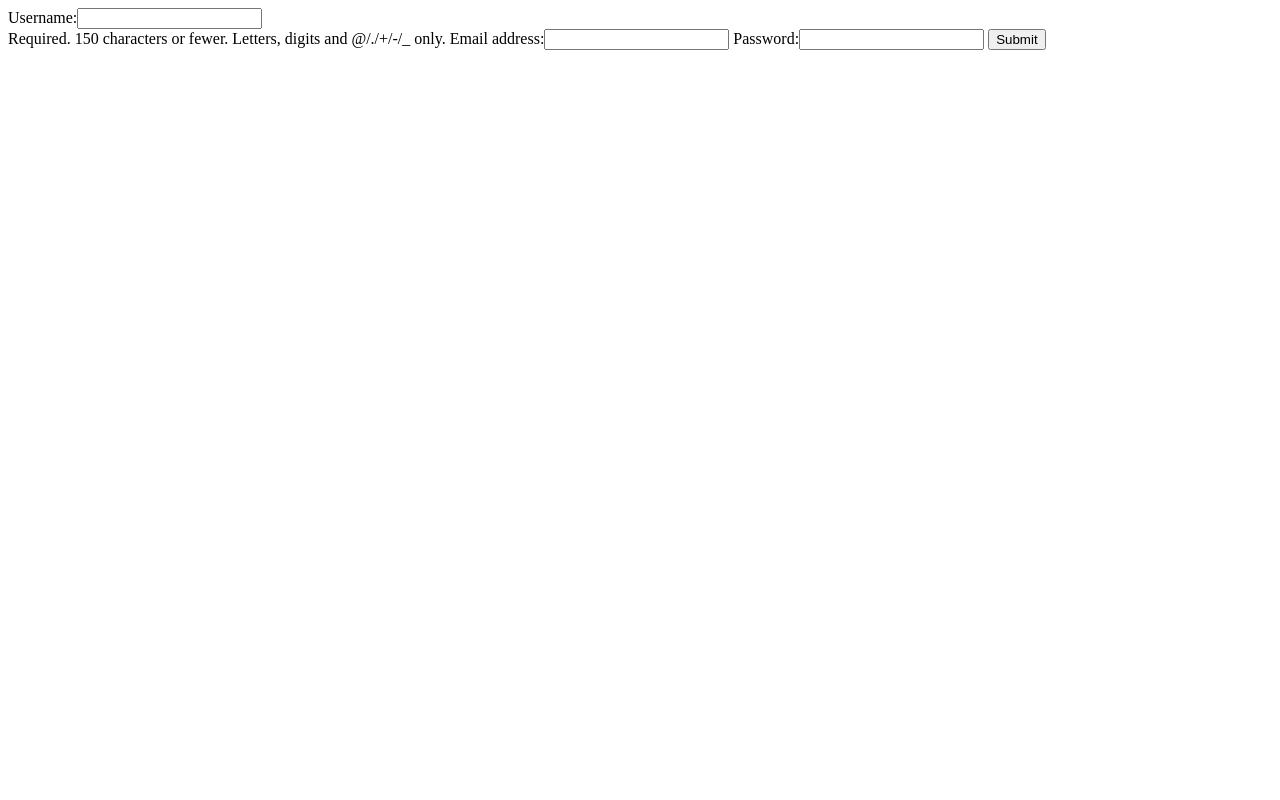
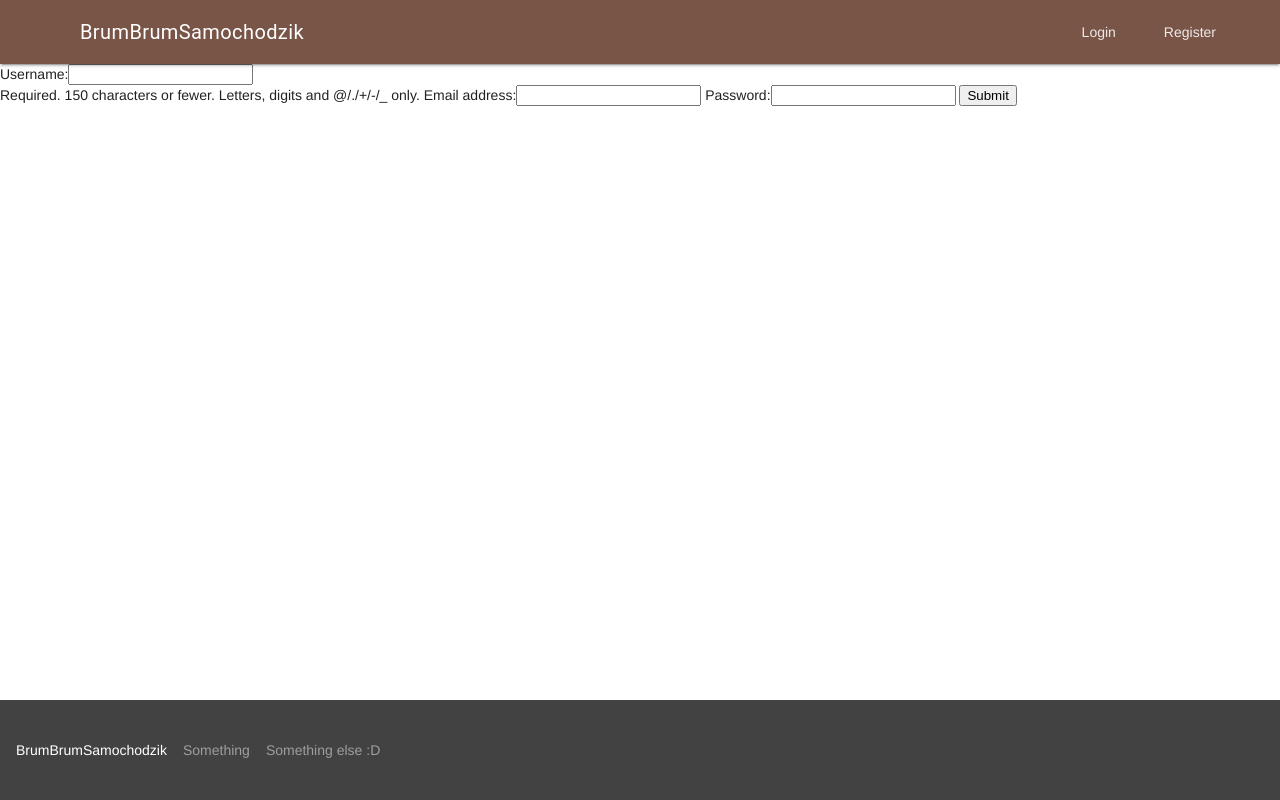
Before and after one commit to BRuszniak/BrumBrumCar, a Django app: page /users/register in a window 1280 px wide. Run offline with Django 3.2, Linux system fonts and the light colour scheme.

Commit message:
Podstawowy template - pasek nawigacyjny i footer
Dodałam go do templatów register i login dla testów

```diff
--- /dev/null
+++ b/users/templates/users/base.html
@@ -0,0 +1,57 @@
+<!DOCTYPE html>
+<html lang="en">
+<head>
+    <meta charset="UTF-8">
+    <title>BrumBrumSamochodzik</title>
+    <link rel="stylesheet" href="https://fonts.googleapis.com/icon?family=Material+Icons">
+    <link rel="stylesheet" href="https://code.getmdl.io/1.3.0/material.indigo-pink.min.css">
+    <script defer src="https://code.getmdl.io/1.3.0/material.min.js"></script>
+    <meta name=viewport content="width=device-width, initial-scale=1">
+    <link rel="stylesheet" href="https://code.getmdl.io/1.3.0/material.brown-light_blue.min.css" />
+
+</head>
+<body>
+
+    <div class="mdl-layout mdl-js-layout">
+        <header class="mdl-layout__header ">
+            <div class="mdl-layout__header-row">
+                <!-- Title -->
+                <span class="mdl-layout__title">BrumBrumSamochodzik</span>
+                <div class="mdl-layout-spacer"></div>
+                <!-- Navigation -->
+                <nav class="mdl-navigation">
+                    <a class="mdl-navigation__link" href="/users/login">Login</a>
+                    <a class="mdl-navigation__link" href="/users/register">Register</a>
+                </nav>
+            </div>
+        </header>
+
+        <div class="mdl-layout__drawer">
+            <span class="mdl-layout__title">Hello World</span>
+            <nav class="mdl-navigation">
+              <a class="mdl-navigation__link" href="#">Nav link 1</a>
+              <a class="mdl-navigation__link" href="#">Nav link 2</a>
+              <a class="mdl-navigation__link" href="#">Nav link 3</a>
+            </nav>
+        </div>
+
+        <main class="mdl-layout__content">
+            {% block body %}
+            {% endblock %}
+
+        </main>
+
+        <footer class="mdl-mini-footer">
+            <div class="mdl-mini-footer__left-section">
+            <div class="mdl-logo">BrumBrumSamochodzik</div>
+
+            <ul class="mdl-mini-footer__link-list">
+              <li><a href="#">Something</a></li>
+              <li><a href="#">Something else :D</a></li>
+            </ul>
+        </div>
+        </footer>
+    </div>
+
+</body>
+</html>
--- a/users/templates/users/login.html
+++ b/users/templates/users/login.html
@@ -1,5 +1,11 @@
+{% extends 'users/base.html'%}
+
+{% block body %}
+
 <form action="login" method="post">
     {% csrf_token %}
     {{ form }}
     <input type="submit" value="Submit" />
 </form>
+
+{% endblock %}
--- a/users/templates/users/register.html
+++ b/users/templates/users/register.html
@@ -1,5 +1,10 @@
+{% extends 'users/base.html'%}
+
+{% block body %}
+
 <form action="register" method="post">
     {% csrf_token %}
     {{ form }}
     <input type="submit" value="Submit" />
 </form>
+{% endblock %}
```
